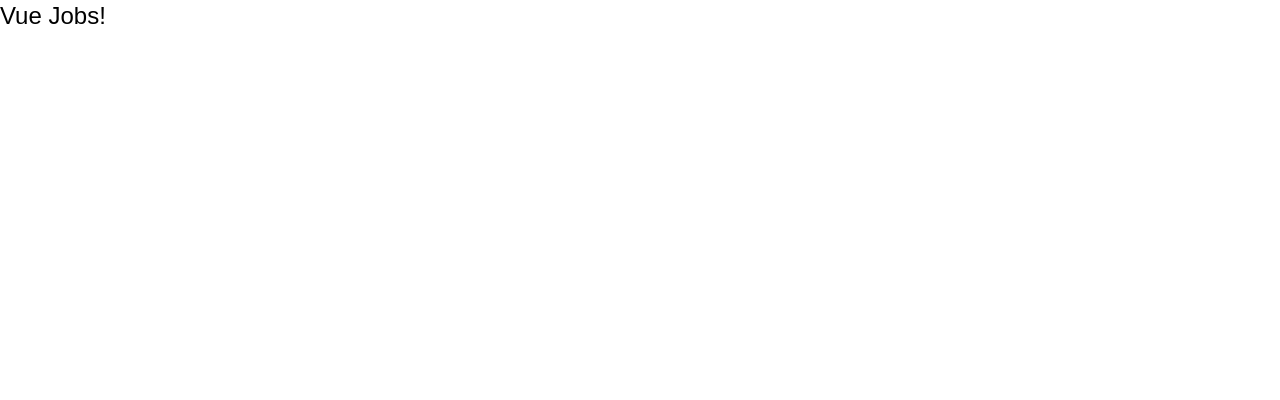
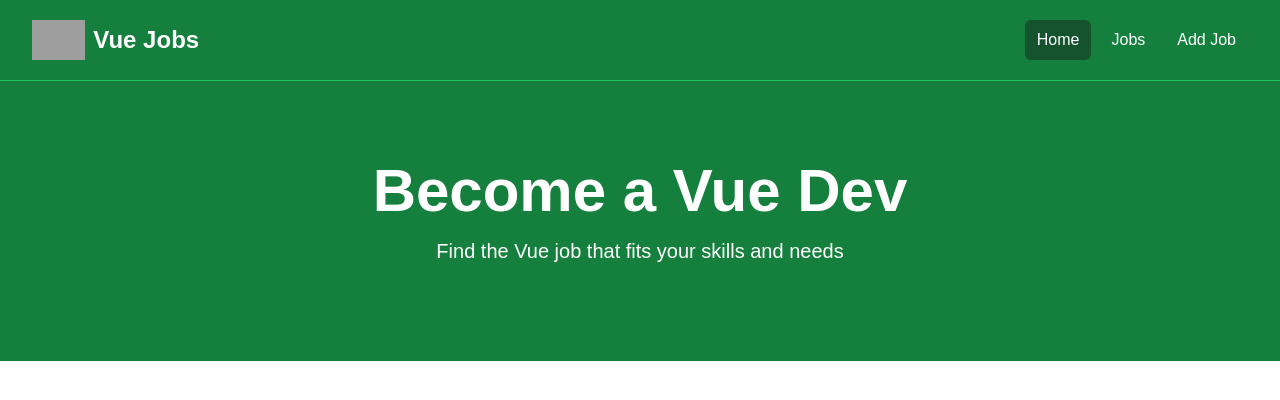
Before and after one commit to ayakoneko/CLab-Laravel-Vue-Tailwind-, a Vue app in the folder 1. Vue Crash Course/Vue with application/vue-crash-2024/: page /jobs/1 in a window 1280 px wide. Shown: the top 400 px of the page. Built offline with nearby package versions, Linux system fonts and the light colour scheme; grey boxes are pictures that could not be loaded.

Commit message:
0. Vue - NavBar and Hero Component with defineProps

```diff
--- a/1. Vue Crash Course/Vue with application/vue-crash-2024/src/App.vue
+++ b/1. Vue Crash Course/Vue with application/vue-crash-2024/src/App.vue
@@ -1,11 +1,12 @@
 <script setup>
-
+  import Navbar from '@/components/Navbar.vue';
+  import Hero from '@/components/Hero.vue';
 
 </script>
 
 <template>
-  <h1 class="text-2xl">Vue Jobs!</h1>
-
+  <Navbar />
+  <Hero />
 
 </template>
 
--- /dev/null
+++ b/1. Vue Crash Course/Vue with application/vue-crash-2024/src/components/Hero.vue
@@ -0,0 +1,34 @@
+<script setup>
+  import { defineProps } from 'vue';
+
+  defineProps({
+    title: {
+      type: String,
+      default: 'Become a Vue Dev',
+    },
+    subtitle: {
+      type: String,
+      default: 'Find the Vue job that fits your skills and needs',
+    }
+  });
+
+</script>
+
+<template>
+  <section class="bg-green-700 py-20 mb-4">
+      <div
+        class="max-w-7xl mx-auto px-4 sm:px-6 lg:px-8 flex flex-col items-center"
+      >
+        <div class="text-center">
+          <h1
+            class="text-4xl font-extrabold text-white sm:text-5xl md:text-6xl"
+          >
+            {{title}}
+          </h1>
+          <p class="my-4 text-xl text-white">
+            {{subtitle}}
+          </p>
+        </div>
+      </div>
+    </section>
+</template>
--- /dev/null
+++ b/1. Vue Crash Course/Vue with application/vue-crash-2024/src/components/Navbar.vue
@@ -0,0 +1,42 @@
+<script setup>
+  import logo from '@/assets/img/logo.png'
+</script>
+
+<template>
+  <nav class="bg-green-700 border-b border-green-500">
+      <div class="mx-auto max-w-7xl px-2 sm:px-6 lg:px-8">
+        <div class="flex h-20 items-center justify-between">
+          <div
+            class="flex flex-1 items-center justify-center md:items-stretch md:justify-start"
+          >
+            <!-- Logo -->
+            <a class="flex flex-shrink-0 items-center mr-4" href="index.html">
+              <img class="h-10 w-auto" :src="logo" alt="Vue Jobs" />
+              <span class="hidden md:block text-white text-2xl font-bold ml-2"
+                >Vue Jobs</span
+              >
+            </a>
+            <div class="md:ml-auto">
+              <div class="flex space-x-2">
+                <a
+                  href="index.html"
+                  class="text-white bg-green-900 hover:bg-gray-900 hover:text-white rounded-md px-3 py-2"
+                  >Home</a
+                >
+                <a
+                  href="jobs.html"
+                  class="text-white hover:bg-green-900 hover:text-white rounded-md px-3 py-2"
+                  >Jobs</a
+                >
+                <a
+                  href="add-job.html"
+                  class="text-white hover:bg-green-900 hover:text-white rounded-md px-3 py-2"
+                  >Add Job</a
+                >
+              </div>
+            </div>
+          </div>
+        </div>
+      </div>
+    </nav>
+</template>
```
